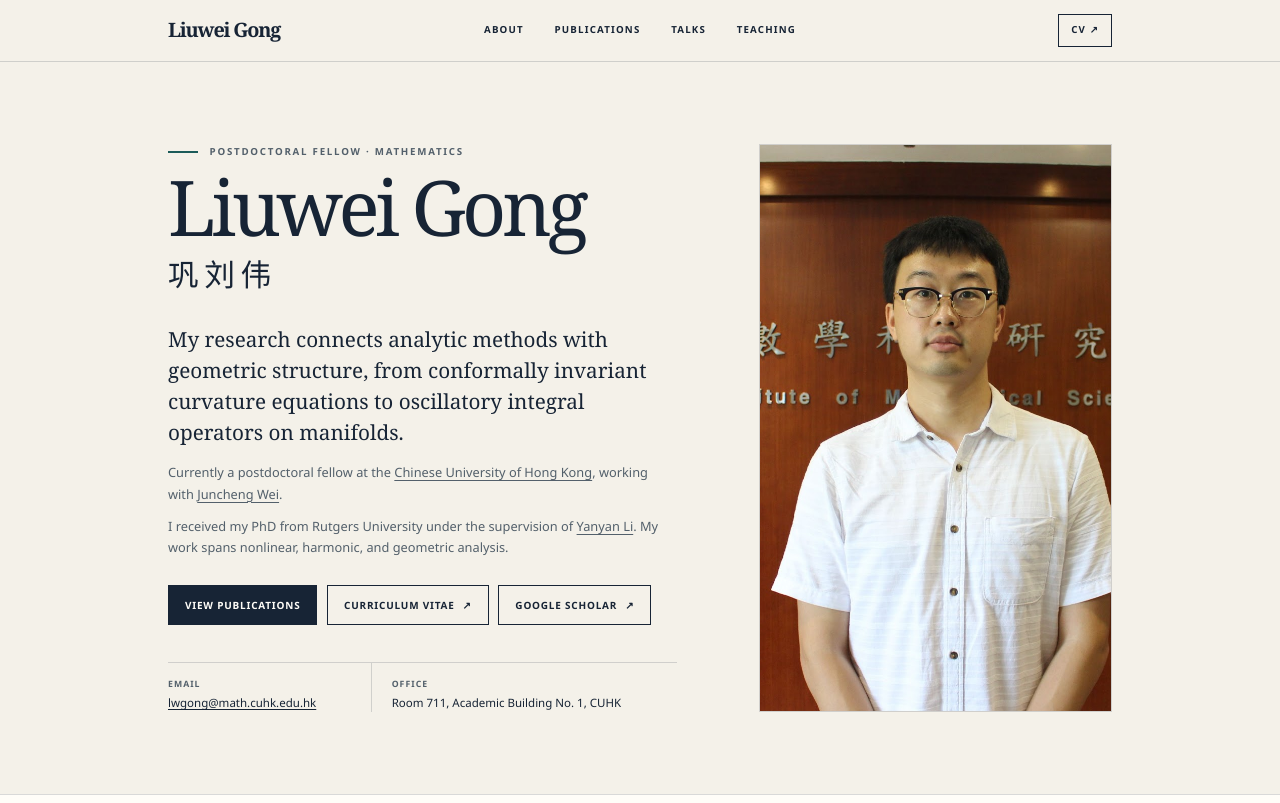
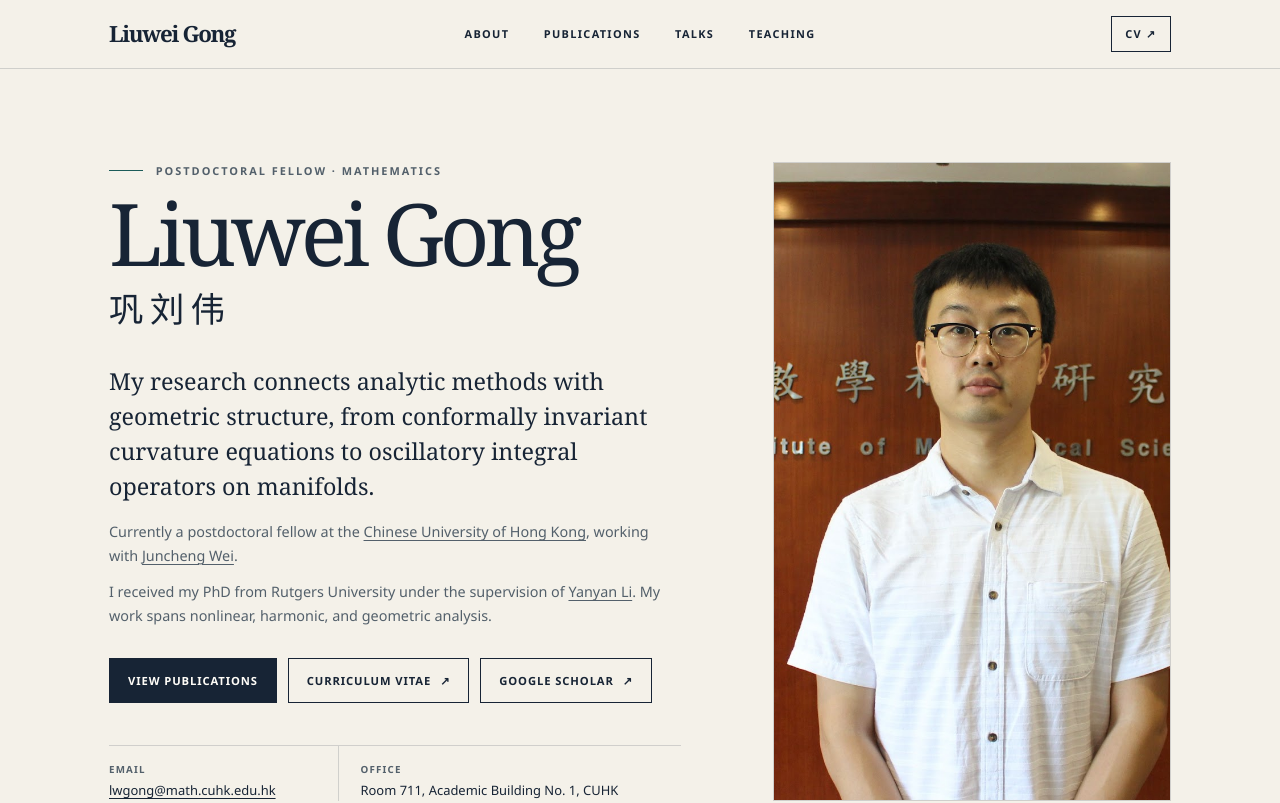
Before and after one commit to liuwei-gong/liuwei-gong.github.io, a Next.js app: page / in a window 1280 px wide. Shown: the top 803 px of the page. Built offline with nearby package versions, Linux system fonts and the light colour scheme.

Commit message:
Set page scale to 0.9

```diff
--- a/app/globals.css
+++ b/app/globals.css
@@ -24,7 +24,7 @@ html {
 
 body {
   margin: 0;
-  zoom: 0.8;
+  zoom: 0.9;
   background: var(--paper);
   color: var(--ink);
   font-family: var(--sans);
```
